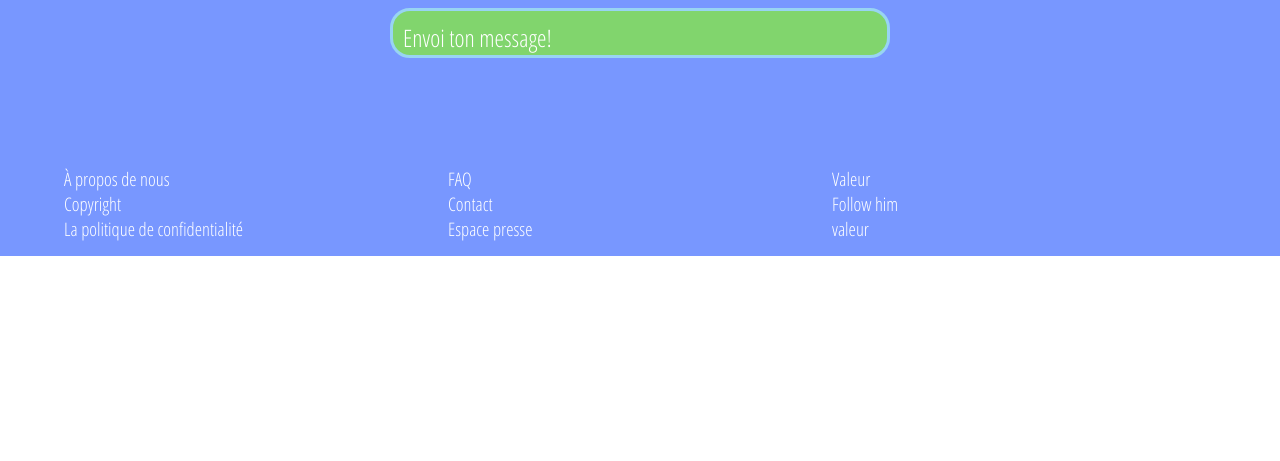
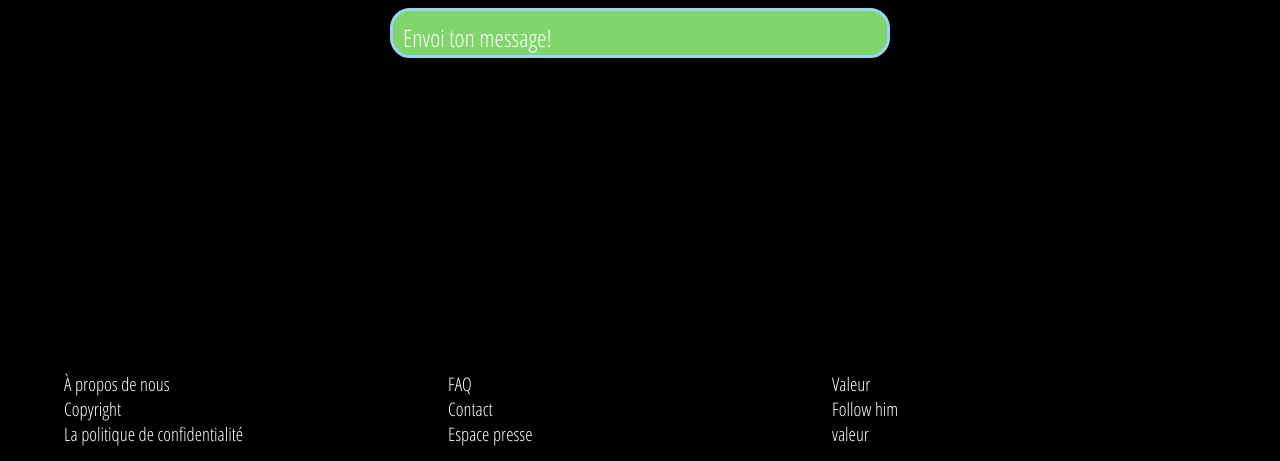
Before and after one commit to Clement1987/My-green-city, a plain HTML site: page index.html in a window 1280 px wide. Shown: the part 6307-6768 px from the top of the page. Before the commit the page ends 6563 px from the top, so only its background shows below. Drawn offline with Linux system fonts and the light colour scheme.

Commit message:
modification du css footer

```diff
--- a/stylefooter.css
+++ b/stylefooter.css
@@ -58,8 +58,8 @@ h1{
 	-webkit-animation-delay: 12s;
 }
 #form{
-	padding-bottom: 5rem;
-	background-color: #7897FF;
+	height: 100%;
+	background-color: #000000;
 	overflow: hidden;
 	position: relative;
 }
@@ -138,7 +138,7 @@ label{
 footer {
   display: flex;
   justify-content: center;
-  background-color: #7897FF;
+  background-color: #000000;
   width: 100%;
   padding: 15px 0;
 }
```
